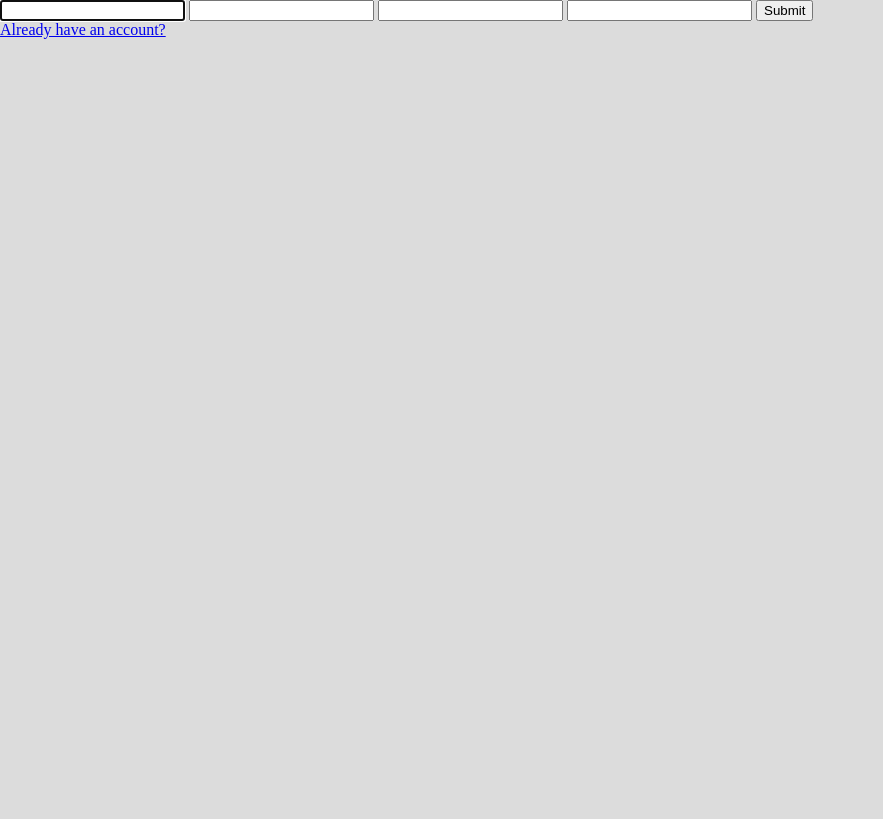
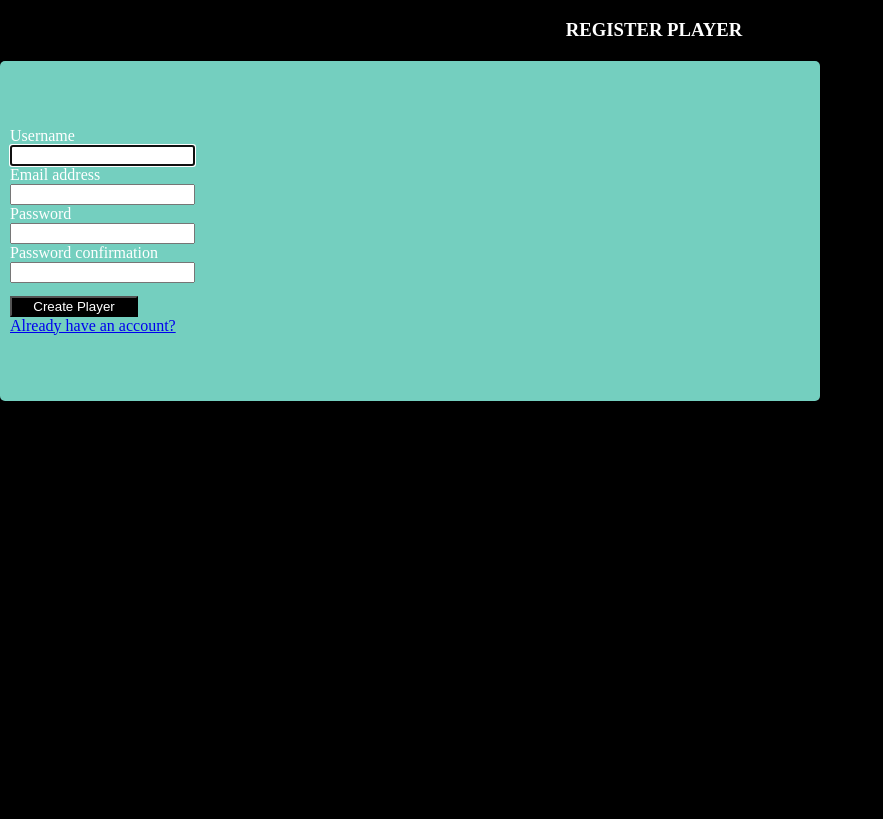
Before and after one commit to LoganColey/D-M-Unit-5-Project, a Django app: page /registerply/ in a window 1280 px wide. Shown: the whole page, without its empty margins (0-883 px from the left). Before the commit the page ends 39 px from the top, so only its background shows below. Run offline with Django 3.2, Linux system fonts and the light colour scheme.

Commit message:
Update registerp.html

```diff
--- a/app/templates/registerp.html
+++ b/app/templates/registerp.html
@@ -10,10 +10,11 @@
 			margin: 0;
 			padding: 0;
 			height: 100%;
-			background: #DCDCDC !important;
+			background: black;
 		}
 		.user_card {
-			width: 1500px;
+			width: 50em;
+			height: 20em;
 			margin-top: auto;
 			margin-bottom: auto;
 			background: #74cfbf;
@@ -35,52 +36,111 @@
 
 		#form-title{
 			color: #fff;
+			text-align: center;
 		}
 		.login_btn {
 			width: 100%;
-			background: #33ccff !important;
-			color: white !important;
+			background: black ;
+			color: white ;
 		}
 		.login_btn:focus {
-			box-shadow: none !important;
-			outline: 0px !important;
+			box-shadow: none ;
+			outline: 1px ;
 		}
+		#form-title {
+        color: white;
+        margin-left: 1.5em;
+      }
 		.login_container {
-			padding: 0 2rem;
+			padding-top: .8em;
+			width:8em;
 		}
 		.input-group-text {
-			background: #f7ba5b !important;
-			color: white !important;
-			border: 0 !important;
-			border-radius: 0.25rem 0 0 0.25rem !important;
+			background: #f7ba5b ;
+			color: white ;
+			border: 0 ;
+			border-radius: 0.25rem 0 0 0.25rem ;
 		}
 		.input_user,
 		.input_pass:focus {
-			box-shadow: none !important;
-			outline: 0px !important;
+			box-shadow: none ;
+			outline: 0px ;
 		}
 
 	</style>
   </head>
   <body>
-					<form method="POST" action="">
+
+		<div class="d-flex justify-content-center">
+		  <h3 id="form-title">REGISTER PLAYER</h3>
+		</div>
+		<div class="d-flex justify-content-center form_container">
+		  <form method="POST" action="">
+			{% csrf_token %}
+			<div class="input-group mb-3">
+
+			  <div class="input-group-append">
+				<span class="input-group-text"
+				  ><i class="fas fa-user"></i				<form method="POST" action="">
+
+
+
+			<div class="user_card">
               {% csrf_token %}
-							{{form.username}}
-							{{form.email}}
-							{{form.password1}}
-							{{form.password2}}
-              <input type="submit">
+			  {{form.username.label}}
+			  <div class="input-group mb-3">
+
+			  <div class="input-group-append">
+				<span class="input-group-text"
+				  ><i class="fas fa-user"></i
+				></span>
+			  </div>
+			  {{form.username}}
+			</div>
+			<div class="input-group mb-2">
+                {{form.email.label}}
+                <div class="input-group-append">
+                  <span class="input-group-text"
+                    ><i class="fas fa-envelope-square"></i
+                  ></span>
+                </div>
+                {{form.email}}
+              </div>
+			  <div class="input-group mb-2">
+                {{form.password1.label}}
+                <div class="input-group-append">
+                  <span class="input-group-text"
+                    ><i class="fas fa-key"></i
+                  ></span>
+                </div>
+                {{form.password1}}
+              </div>
+			  <div class="input-group mb-2">
+                {{form.password2.label}}
+                <div class="input-group-append">
+                  <span class="input-group-text"
+                    ><i class="fas fa-key"></i
+                  ></span>
+                </div>
+                {{form.password2}}
+              </div>
+			  <div class=" mt-3 login_container">
+                <input
+                  class="btn login_btn"
+                  type="submit"
+                  value="Create Player"
+                />
+              </div>
 
 					</form>
 				<div>
                  {{form.errors}}
 				</div>
 						<a href="{% url 'login' %}" >Already have an account?</a>
-					</div>
-				</div>
+
 			</div>
 		</div>
-	</div>
+
 
 </body>
 </html>
```
